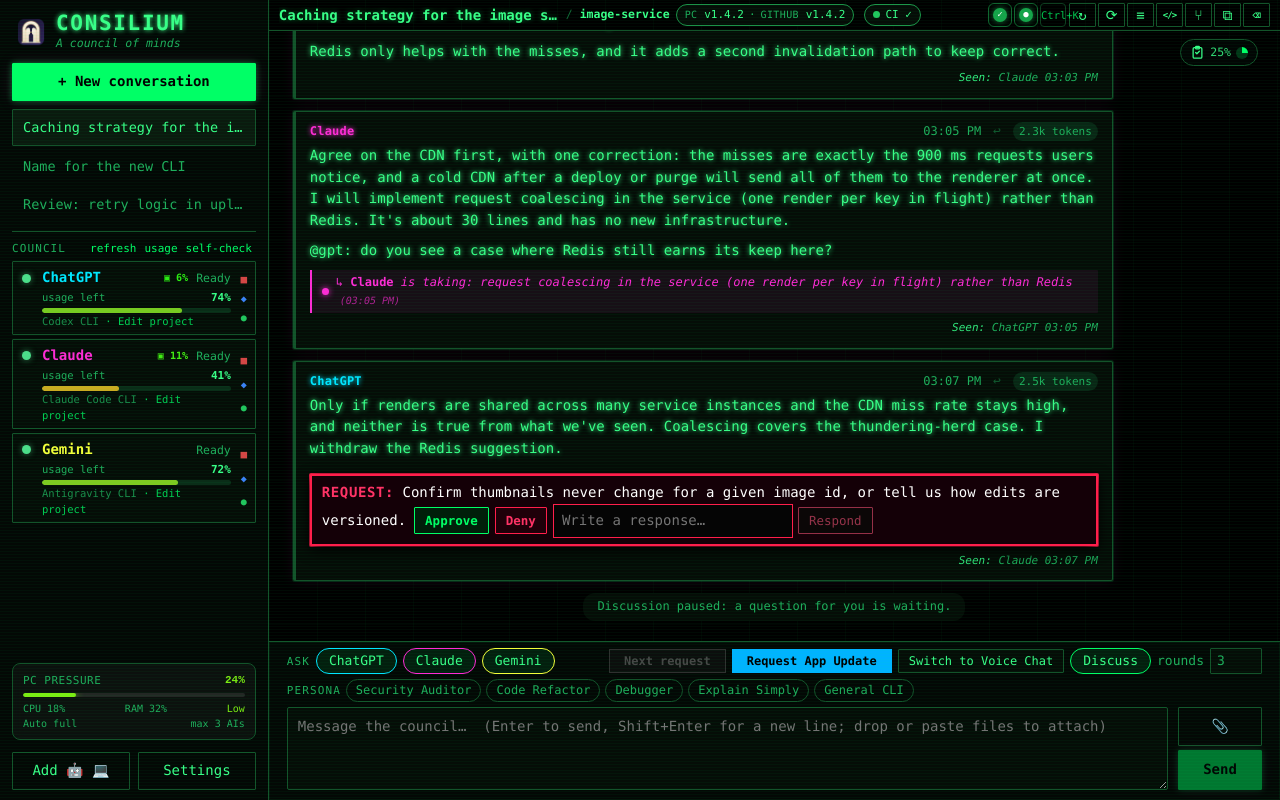
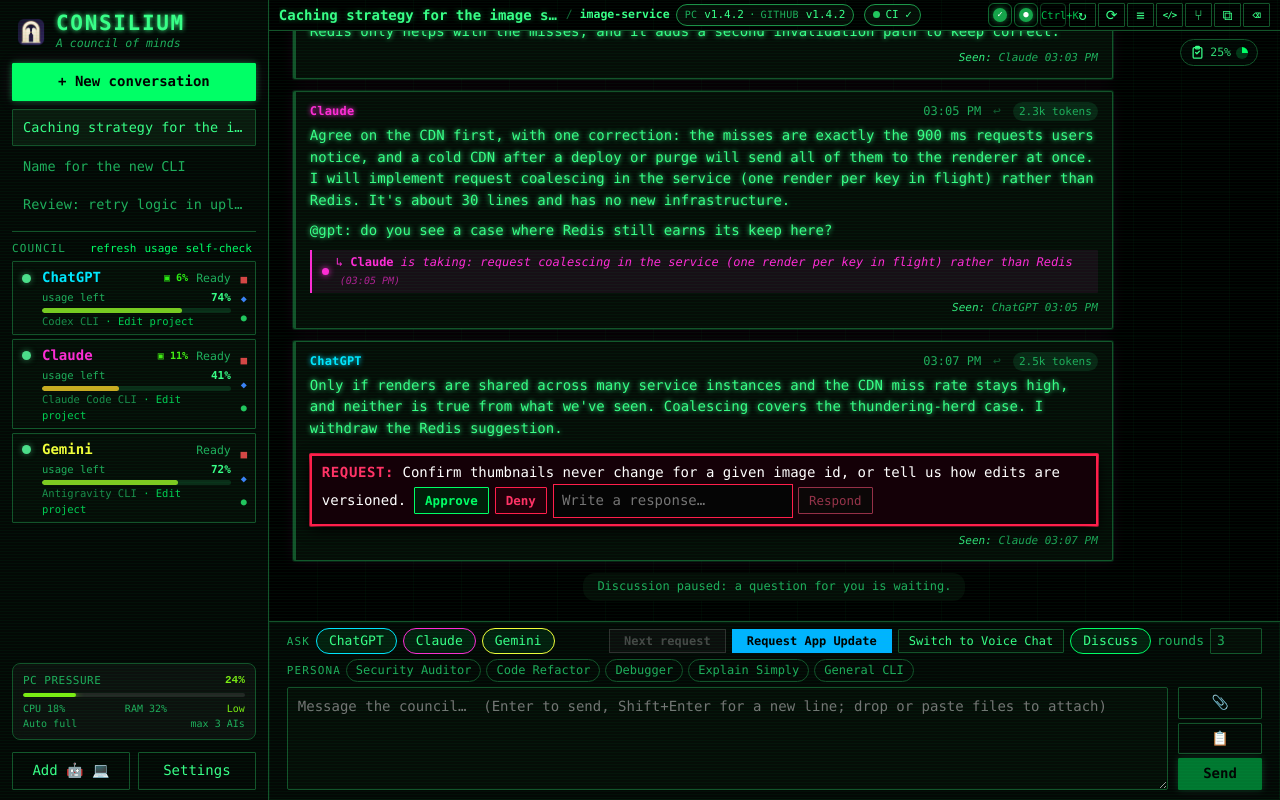
Before and after one commit to Ag3nt47/consilium-ai, a React (Vite) app: page / in a window 1280 px wide. Built offline with nearby package versions, Linux system fonts and the light colour scheme.

Commit message:
Attach copied screenshots from the chat composer (#63)

```diff
--- a/src/App.tsx
+++ b/src/App.tsx
@@ -2020,10 +2020,38 @@ export default function App() {
       try {
         const data = Array.from(new Uint8Array(await f.arrayBuffer()));
         const name = f.name && f.name !== "image.png" ? f.name : `pasted-${new Date().toISOString().slice(0, 19).replace(/[:T]/g, "-")}.${f.type.split("/")[1] || "png"}`;
+        if (current !== currentRef.current) return;
         const a = await api.attachData(current, name, data);
+        if (current !== currentRef.current) return;
         setPending((p) => [...p, a]);
       } catch (e) {
         setError(`Couldn't attach ${f.name || "the pasted file"}: ${e}`);
+      }
+    }
+  }
+
+  async function attachClipboardImage() {
+    if (!current) return;
+    const conversation = current;
+    try {
+      const items = await navigator.clipboard.read();
+      const files: File[] = [];
+      for (const item of items) {
+        const format = item.types.find((type) => ["image/png", "image/jpeg", "image/webp", "image/gif"].includes(type));
+        if (!format) continue;
+        const blob = await item.getType(format);
+        const extension = format === "image/jpeg" ? "jpg" : format.split("/")[1];
+        files.push(new File([blob], `clipboard-${files.length + 1}.${extension}`, { type: format }));
+      }
+      if (conversation !== currentRef.current) return;
+      if (files.length === 0) {
+        setError("Copy a screenshot or image first, then try again.");
+        return;
+      }
+      await attachPasted(files);
+    } catch {
+      if (conversation === currentRef.current) {
+        setError("Couldn't read an image from the clipboard. Paste the copied image directly into the message box instead.");
       }
     }
   }
@@ -3548,6 +3576,10 @@ export default function App() {
             <div className="send-buttons">
               <button className="btn ghost" onClick={attachPicked} title="Attach files: documents, Word files, pictures, PDFs, code" aria-label="Attach files">
                 📎
+              </button>
+              <button className="btn ghost" onClick={attachClipboardImage} disabled={!current}
+                title="Attach a copied screenshot or image from the clipboard" aria-label="Attach clipboard image">
+                📋
               </button>
               {busy && (
                 <button
```
Also changed, not shown: 1 other file (tests, documents, lock files or other folders).
